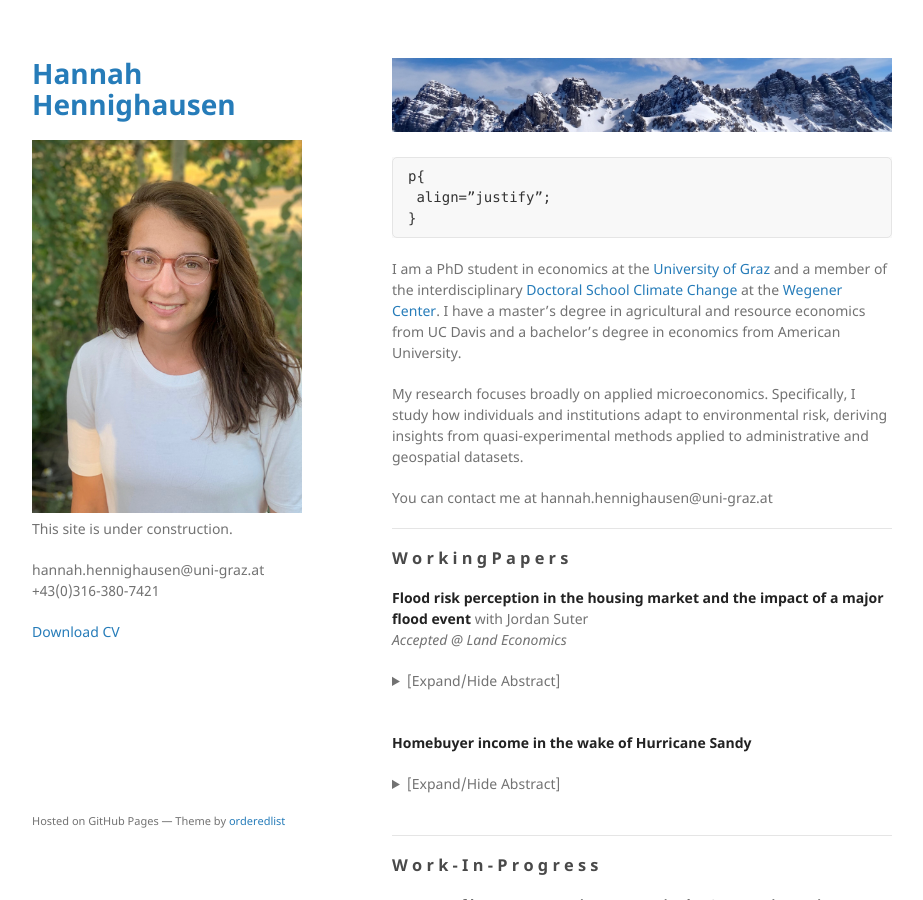
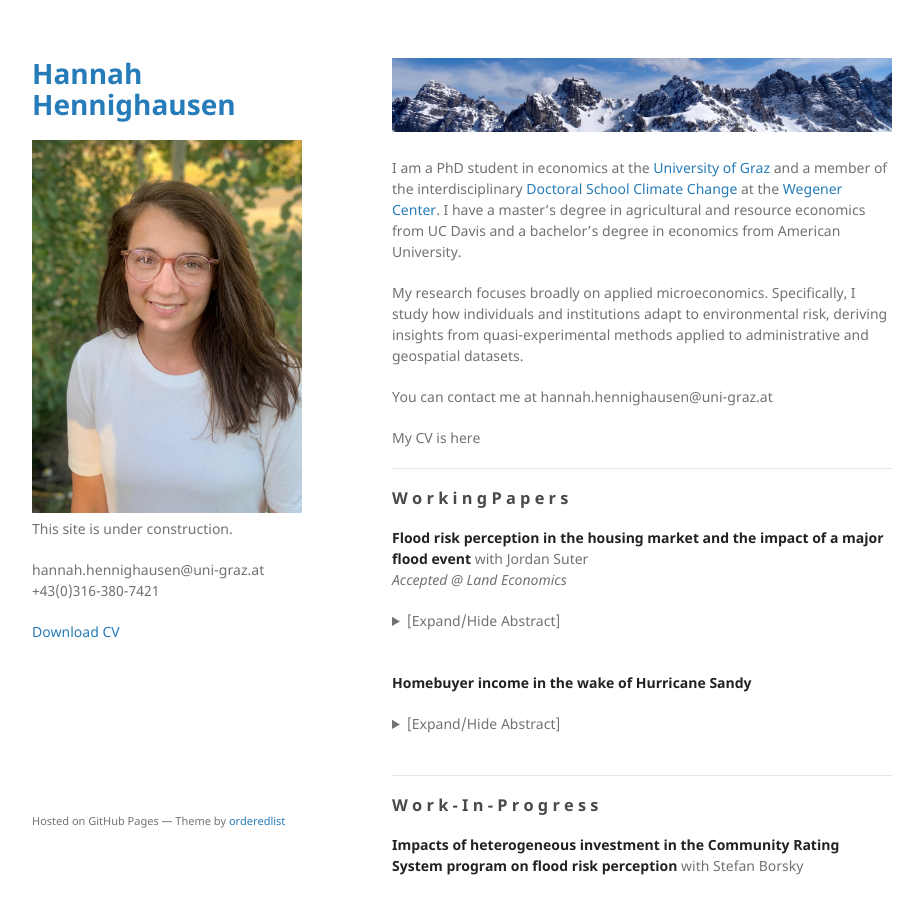
Before and after one commit to hannahhennighausen/hannahhennighausen.github.io, a Jekyll site: the page built from index.md, in a window 1280 px wide and 900 px high. Shown: the whole window, without its empty margins (178-1101 px from the left). Built offline with Jekyll 4.4.1, drawn with Linux system fonts in a browser that asks for light colours.

Commit message:
Update index.md

```diff
--- a/index.md
+++ b/index.md
@@ -2,16 +2,15 @@
 layout: default
 ---
 <img src="/assets/img/mountains3.jpeg" alt="AxamerLizum" />
-
-    p{
-     align=”justify”;
-    }
 
 I am a PhD student in economics at the [University of Graz](https://volkswirtschaftslehre.uni-graz.at/en/) and a member of the interdisciplinary [Doctoral School Climate Change](https://dk-climate-change.uni-graz.at/en/) at the [Wegener Center](https://wegcenter.uni-graz.at/en/). I have a master's degree in agricultural and resource economics from UC Davis and a bachelor's degree in economics from American University.
 
 My research focuses broadly on applied microeconomics. Specifically, I study how individuals and institutions adapt to environmental risk, deriving insights from quasi-experimental methods applied to administrative and geospatial datasets.
 
 You can contact me at hannah.hennighausen@uni-graz.at
+
+My CV is here
+
 * * *
 
 ### W o r k i n g   P a p e r s
```
